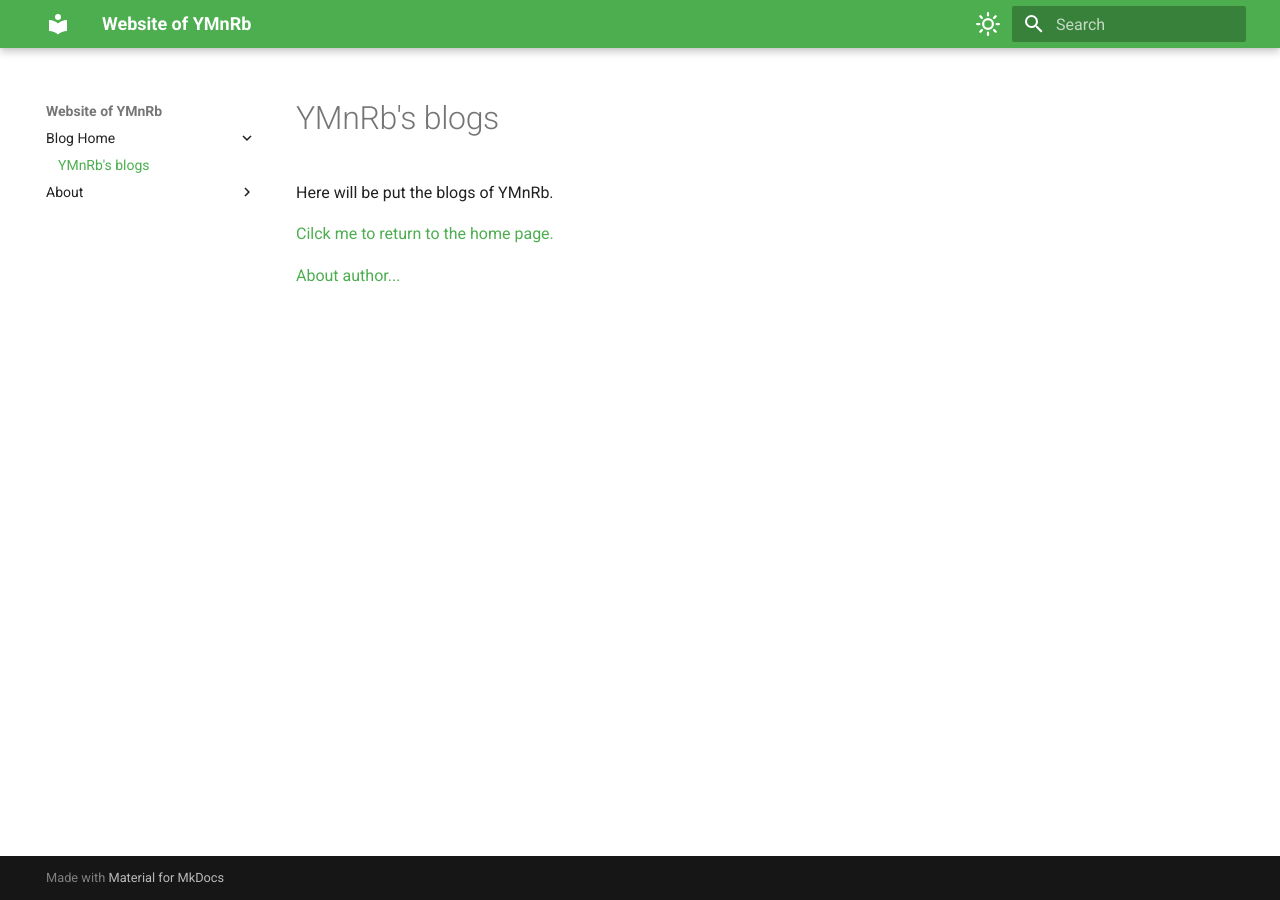
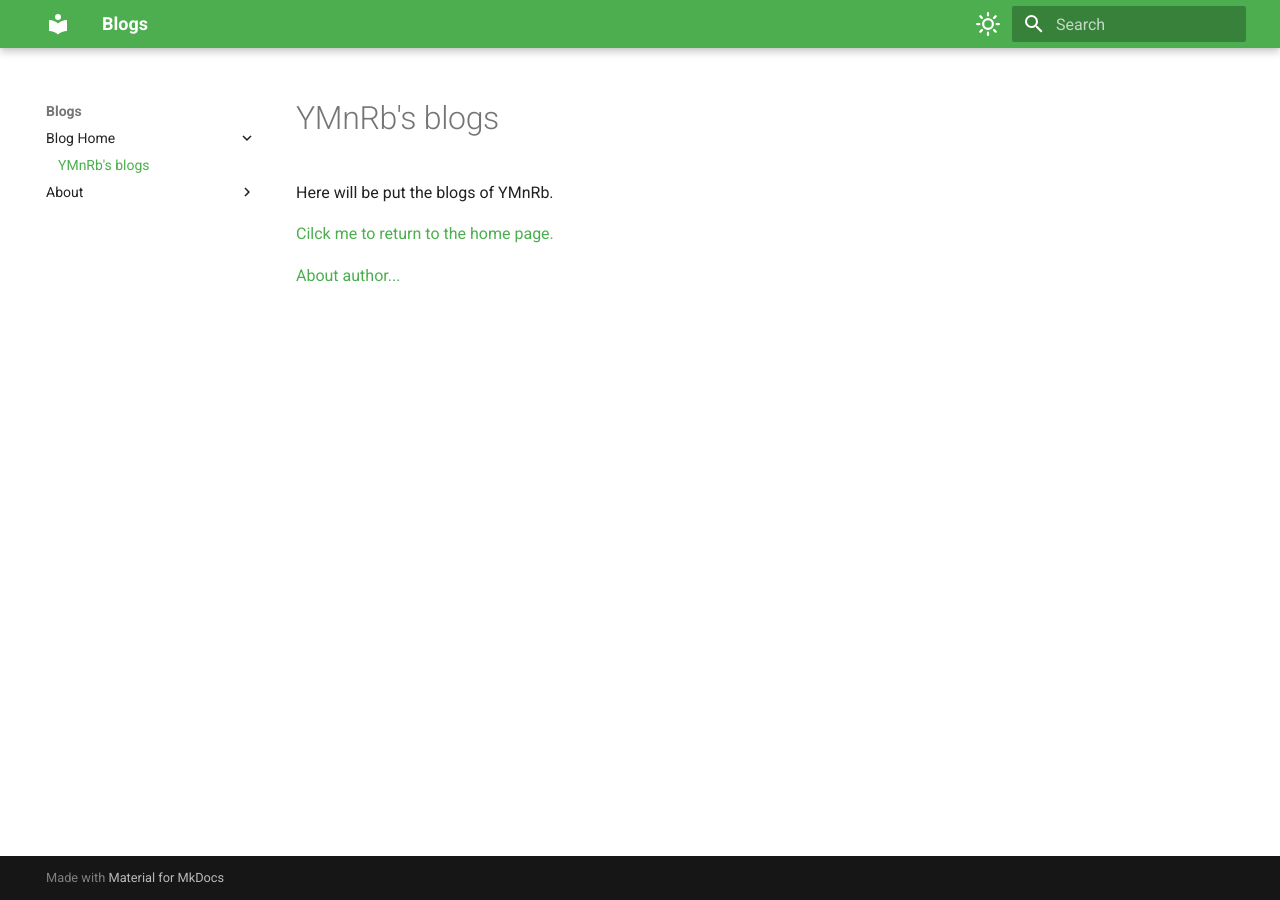
Before and after one commit to YMnRb/blogs, an MkDocs documentation site: the page built from docs/index.md, in a window 1280 px wide. Built offline with MkDocs 1.6.1 and Material for MkDocs 9.7.7, drawn with Linux system fonts in a browser that asks for light colours.

Commit message:
mkdocs.yml

```diff
--- a/mkdocs.yml
+++ b/mkdocs.yml
@@ -1,8 +1,8 @@
 # [Info]
-site_name: Website of YMnRb # 左上角标题
+site_name: Blogs # 左上角标题
 site_url: https://YMnRb.github.io
 site_author: YMnRb
-site_description: Blogs of YMnRb
+site_description: YMnRb's Blogs
 
 # [Navigtion]
 nav:
```
